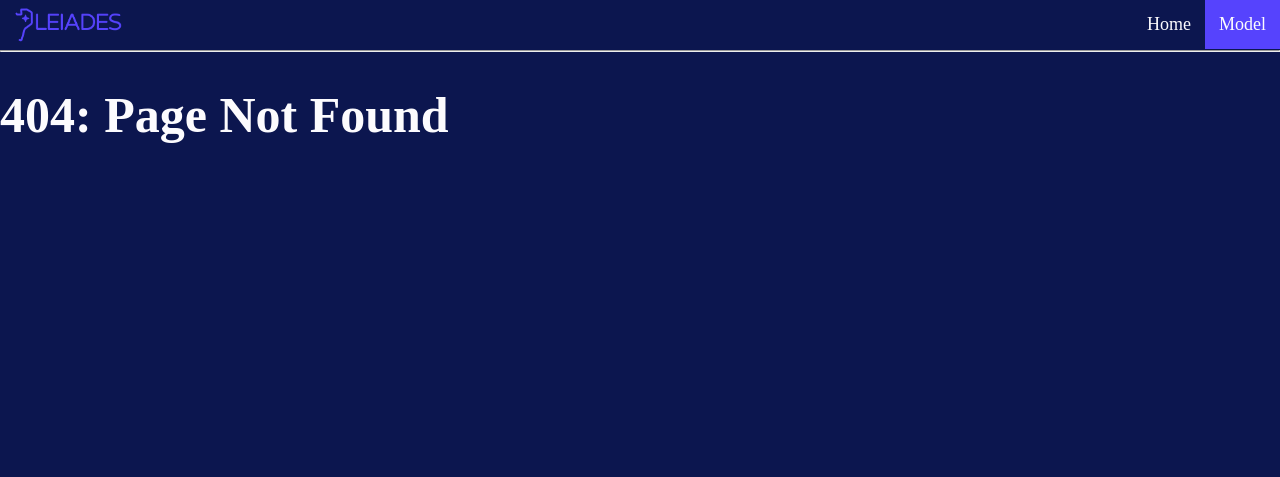
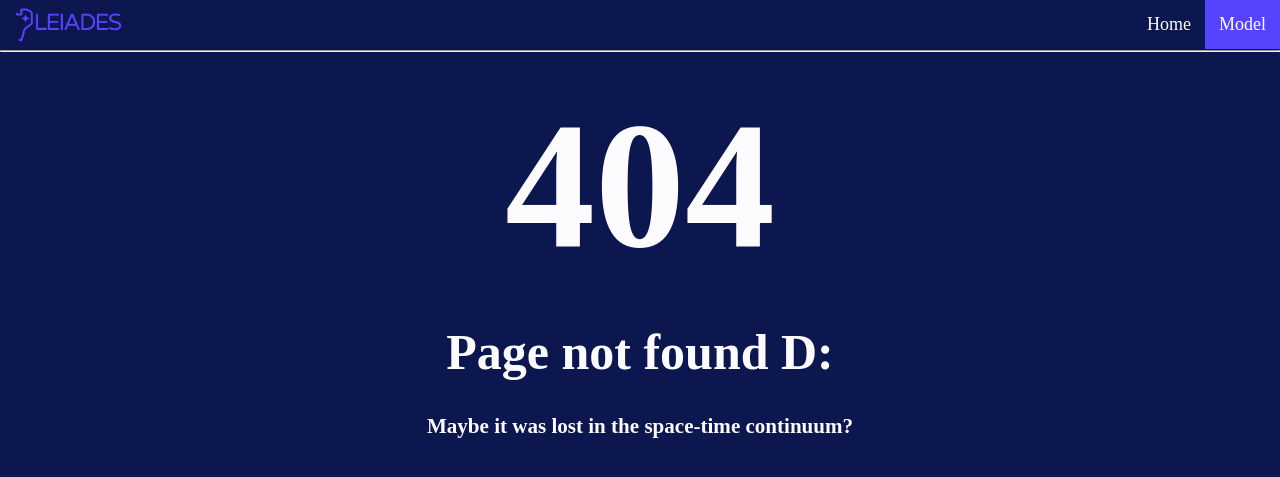
Before and after one commit to confuzzlementation/pleiades, a Flask app: template templates/404.html in a window 1280 px wide. Shown: the top 477 px of the page. Run offline with Flask 3, Linux system fonts and the light colour scheme; the template is opened without the code that fills it, so the values that code supplies are empty; parts of the project's set-up code (start-up, migrations or seed data) failed here and were passed over; some web fonts are replaced.

Commit message:
404 page looks slightly better???
guys i dont know graphic design and it shows

```diff
--- a/static/css/base.css
+++ b/static/css/base.css
@@ -16,7 +16,7 @@
   unicode-range: U+0000-00FF, U+0131, U+0152-0153, U+02BB-02BC, U+02C6, U+02DA, U+02DC, U+0304, U+0308, U+0329, U+2000-206F, U+20AC, U+2122, U+2191, U+2193, U+2212, U+2215, U+FEFF, U+FFFD;
 }
 
-/* default elements */
+/* default */
 body {
   margin: auto;
   font-family: "Lexend";
@@ -45,3 +45,16 @@ a {
     margin: auto;
     width: 70%;
 }
+
+.centred {
+  text-align: center;
+  margin: 30px;
+}
+
+/* elements */
+#errorHeading {
+    /* width: 80%; */
+    margin: 30px;
+    font-size: 180px;
+    text-align: center;
+}
--- a/templates/404.html
+++ b/templates/404.html
@@ -22,7 +22,11 @@
     </div>
     <hr>
 
-    <h1> 404: Page Not Found </h1>
+    <div class="centred">
+        <h1 id="errorHeading"> 404</h1>
+        <h1> Page not found D: </h1>
+        <h3> Maybe it was lost in the space-time continuum? </h3>
+    </div>
 </div>
 
 <script src="https://unpkg.com/boxicons@2.1.4/dist/boxicons.js"></script>
```
